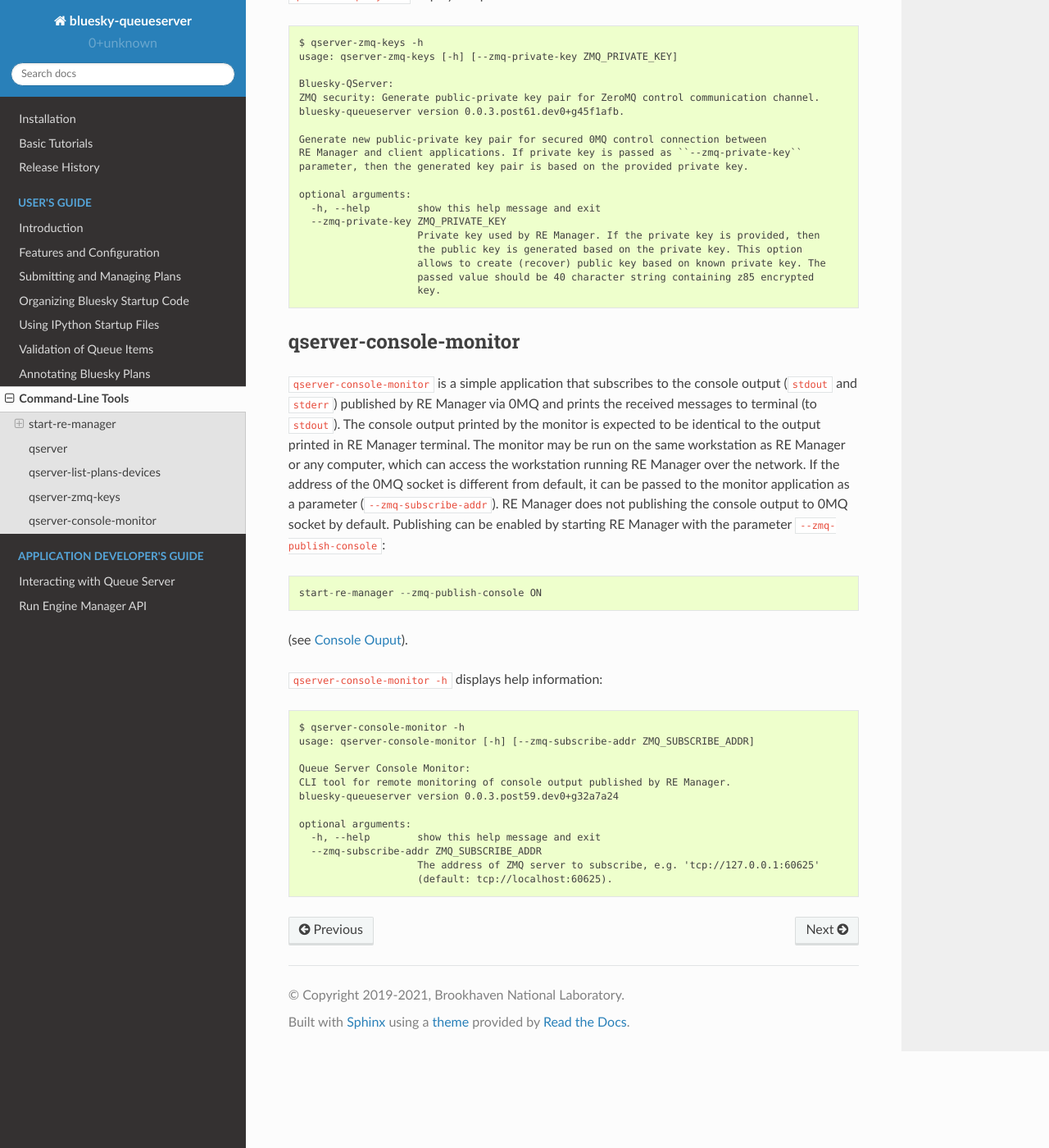
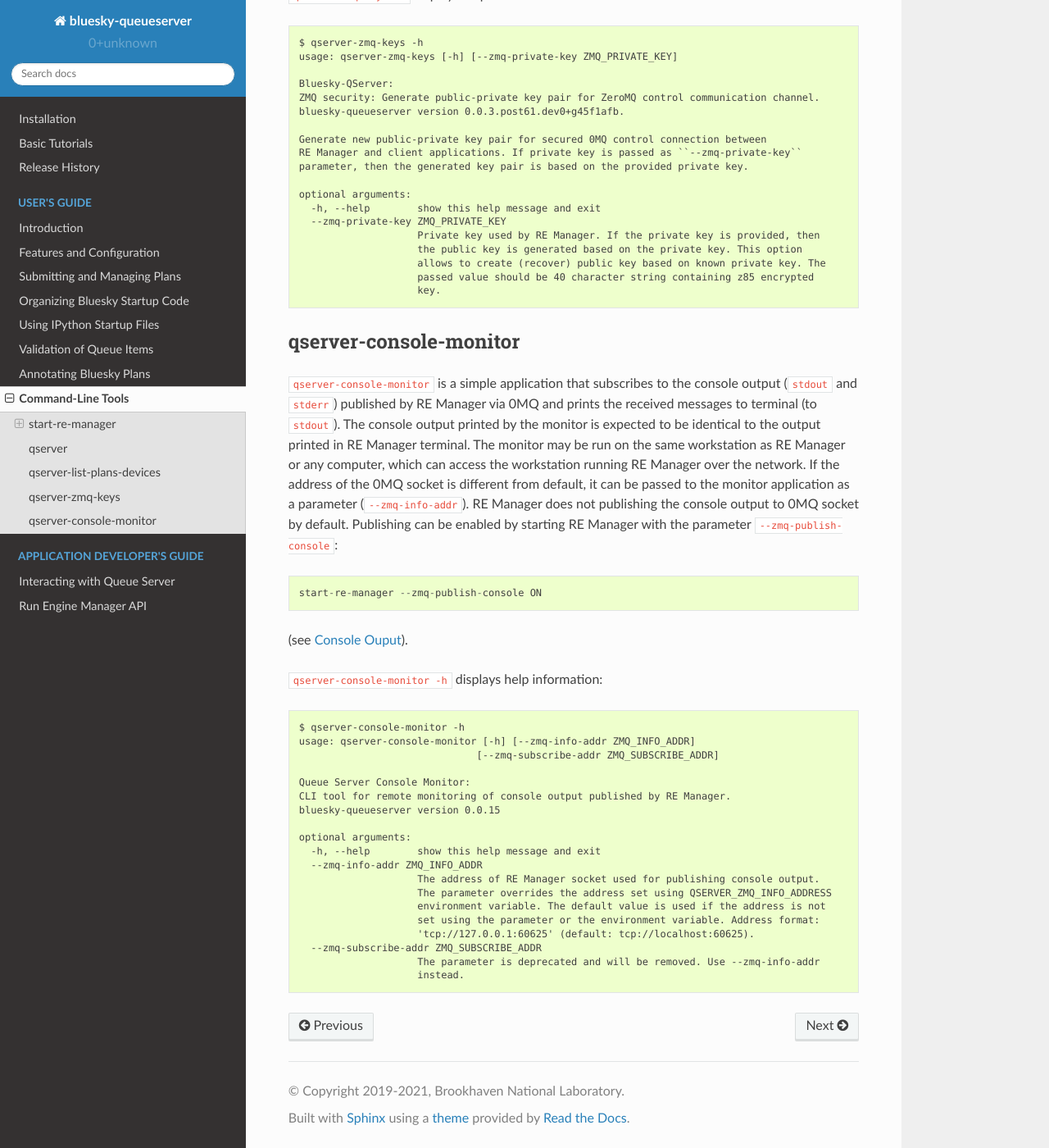
Before and after one commit to bluesky/bluesky-queueserver, a Sphinx documentation site: the page built from docs/source/cli_tools.rst, in a window 1280 px wide and 1400 px high, scrolled down 10428 px. Shown: the whole window at 82% size. Built offline with Sphinx 7.4.7 and the Read the Docs theme 2.0.0, drawn with Linux system fonts in a browser that asks for light colours.

Commit message:
ENH: deprecate --zmq-subscribe-addr of qserver-console-monitor

```diff
--- a/docs/source/cli_tools.rst
+++ b/docs/source/cli_tools.rst
@@ -619,7 +619,7 @@ The console output printed by the monitor is expected to be identical to the out
 RE Manager terminal. The monitor may be run on the same workstation as RE Manager or any computer,
 which can access the workstation running RE Manager over the network. If the address of
 the 0MQ socket is different from default, it can be passed to the monitor application
-as a parameter (``--zmq-subscribe-addr``). RE Manager does not publishing the console output
+as a parameter (``--zmq-info-addr``). RE Manager does not publishing the console output
 to 0MQ socket by default. Publishing can be enabled by starting RE Manager with the parameter
 ``--zmq-publish-console``:
 
@@ -634,14 +634,21 @@ to 0MQ socket by default. Publishing can be enabled by starting RE Manager with
 .. code-block::
 
     $ qserver-console-monitor -h
-    usage: qserver-console-monitor [-h] [--zmq-subscribe-addr ZMQ_SUBSCRIBE_ADDR]
+    usage: qserver-console-monitor [-h] [--zmq-info-addr ZMQ_INFO_ADDR]
+                                  [--zmq-subscribe-addr ZMQ_SUBSCRIBE_ADDR]
 
     Queue Server Console Monitor:
     CLI tool for remote monitoring of console output published by RE Manager.
-    bluesky-queueserver version 0.0.3.post59.dev0+g32a7a24
+    bluesky-queueserver version 0.0.15
 
     optional arguments:
       -h, --help        show this help message and exit
+      --zmq-info-addr ZMQ_INFO_ADDR
+                        The address of RE Manager socket used for publishing console output.
+                        The parameter overrides the address set using QSERVER_ZMQ_INFO_ADDRESS
+                        environment variable. The default value is used if the address is not
+                        set using the parameter or the environment variable. Address format:
+                        'tcp://127.0.0.1:60625' (default: tcp://localhost:60625).
       --zmq-subscribe-addr ZMQ_SUBSCRIBE_ADDR
-                        The address of ZMQ server to subscribe, e.g. 'tcp://127.0.0.1:60625'
-                        (default: tcp://localhost:60625).
+                        The parameter is deprecated and will be removed. Use --zmq-info-addr
+                        instead.
```
Also changed, not shown: 1 other file.
